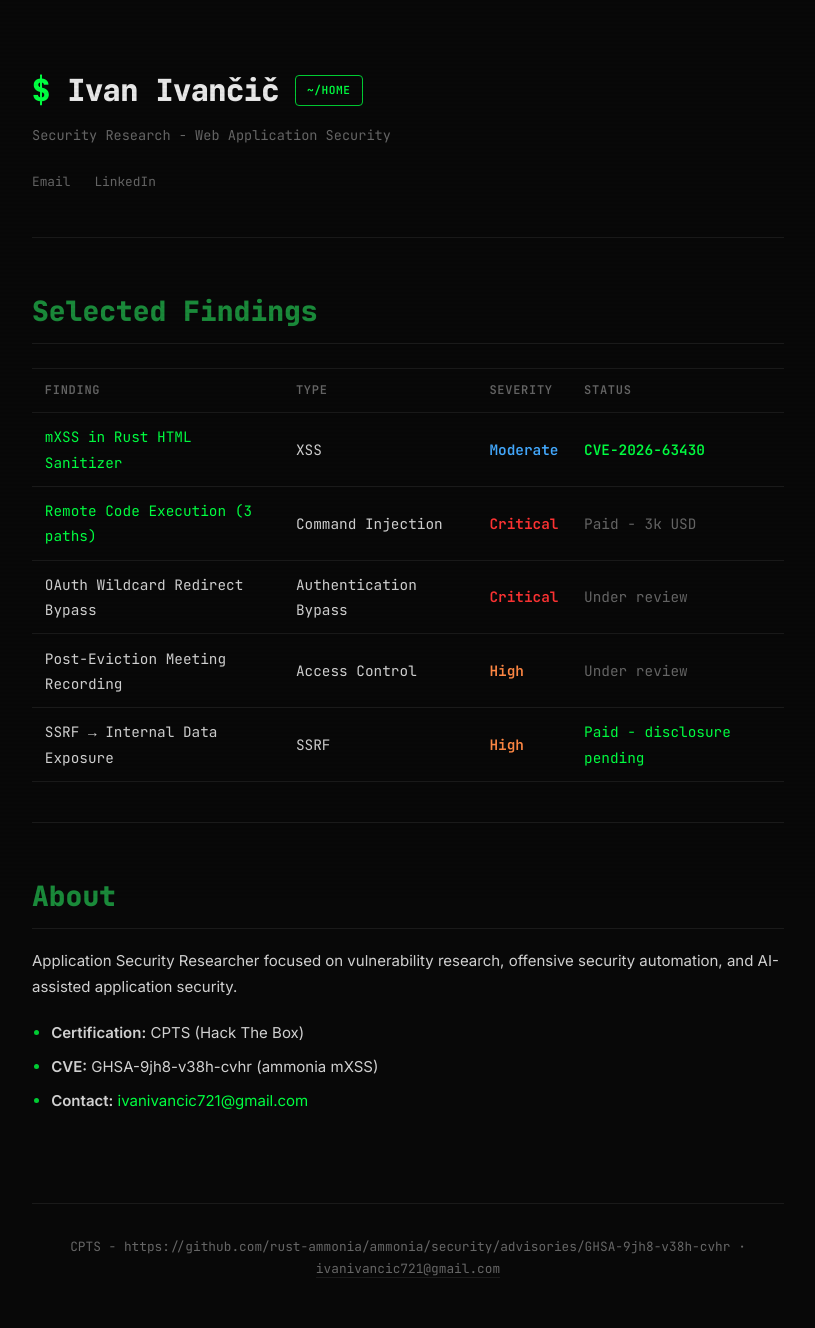
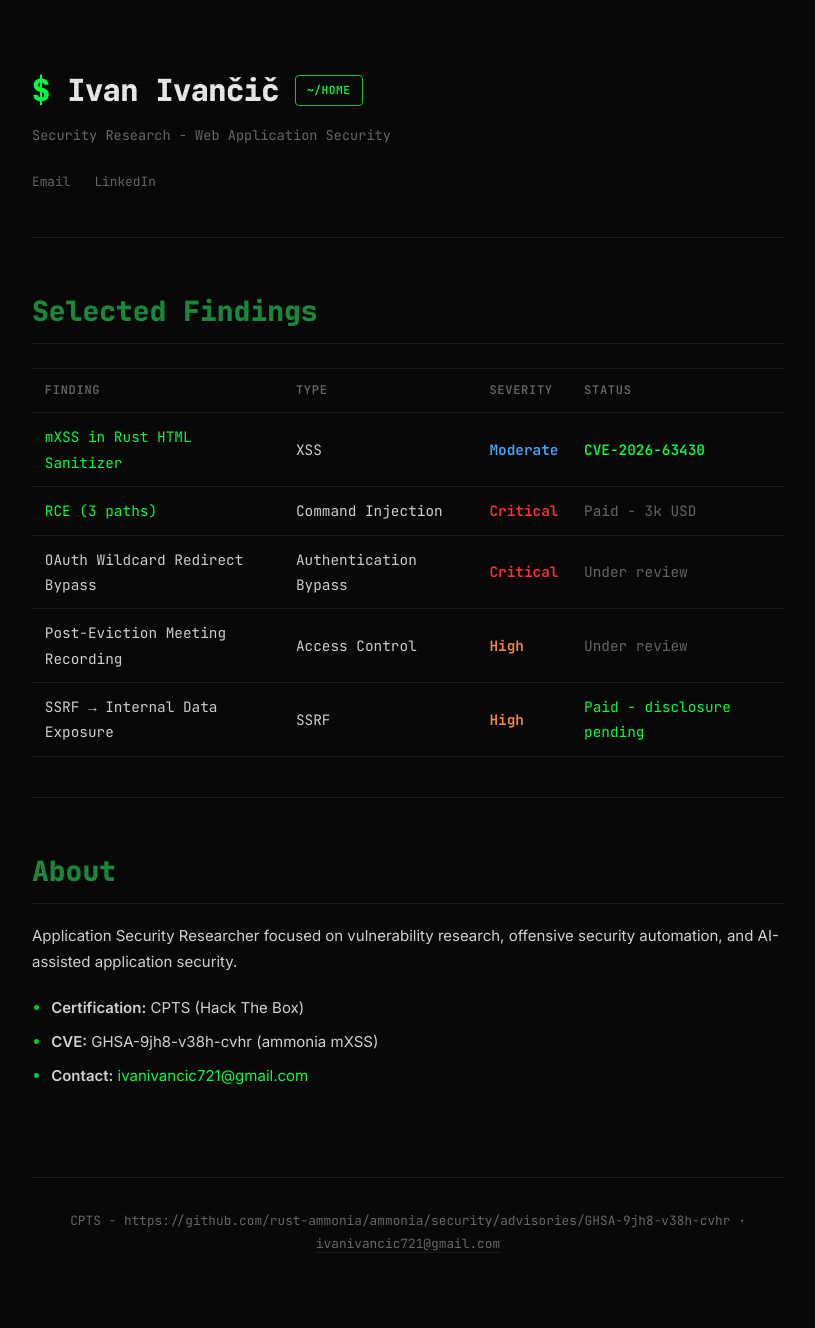
Before and after one commit to Ivan09999/Ivan09999.github.io, a Jekyll site: the page built from index.md, in a window 1280 px wide. Shown: the whole page, without its empty margins (232-1047 px from the left). Built offline with Jekyll 4.4.1, drawn with Linux system fonts in a browser that asks for light colours; after the commit the page ends 1303 px from its top, so only the background shows below that.

Commit message:
Update index.md

```diff
--- a/index.md
+++ b/index.md
@@ -8,7 +8,7 @@ title: Home
 | Finding | Type | Severity | Status |
 |---------|------|----------|--------|
 | [mXSS in Rust HTML Sanitizer](ammonia-mxss.html) | XSS | <span class="severity-m">Moderate</span> | <span class="status-cve">CVE-2026-63430</span> |
-| [Remote Code Execution (3 paths)](RCE-readme.html) | Command Injection | <span class="severity-c">Critical</span> | <span class="status-pending">Paid - 3k USD</span> |
+| [RCE (3 paths)](RCE-readme.html) | Command Injection | <span class="severity-c">Critical</span> | <span class="status-pending">Paid - 3k USD</span> |
 | OAuth Wildcard Redirect Bypass | Authentication Bypass | <span class="severity-c">Critical</span> | <span class="status-pending">Under review</span> |
 | Post-Eviction Meeting Recording | Access Control | <span class="severity-h">High</span> | <span class="status-pending">Under review</span> |
 | SSRF → Internal Data Exposure | SSRF | <span class="severity-h">High</span> | <span class="status-paid">Paid - disclosure pending</span> |
```
